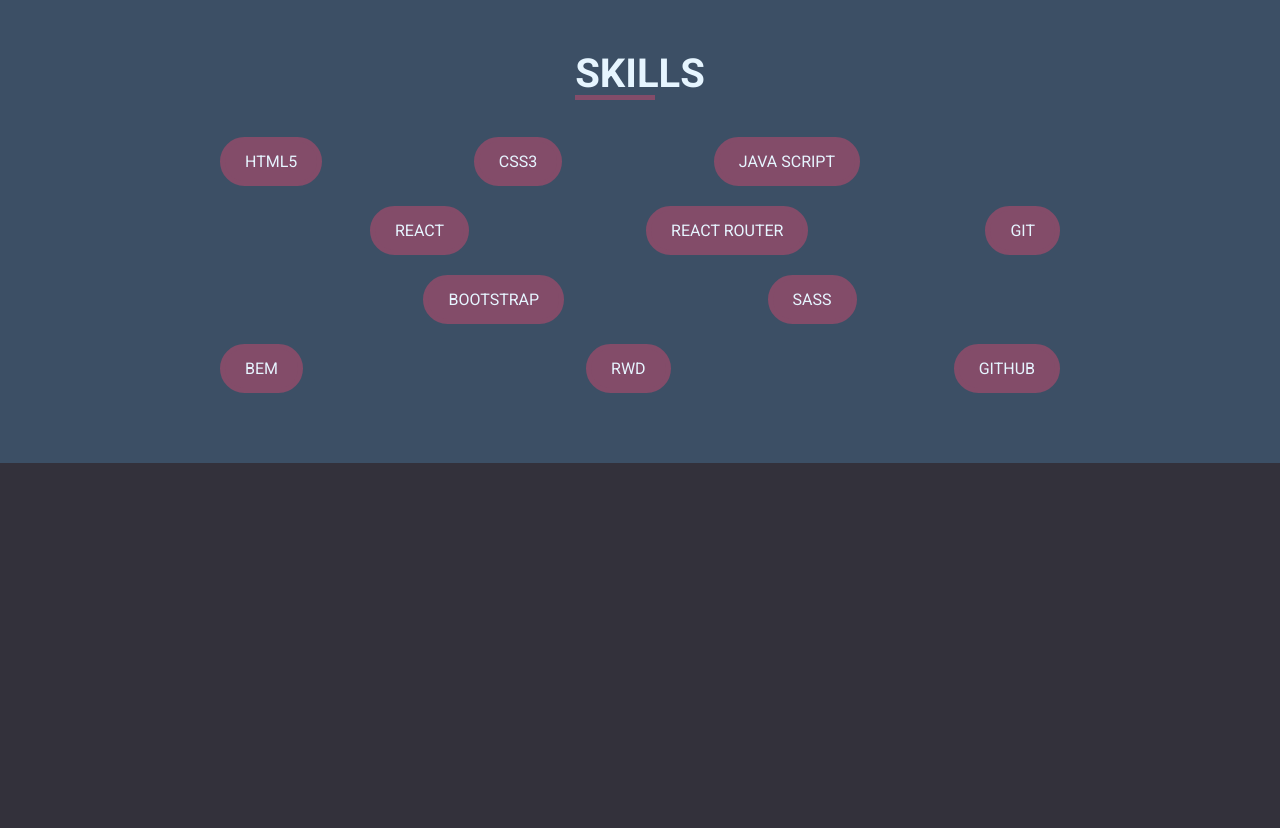
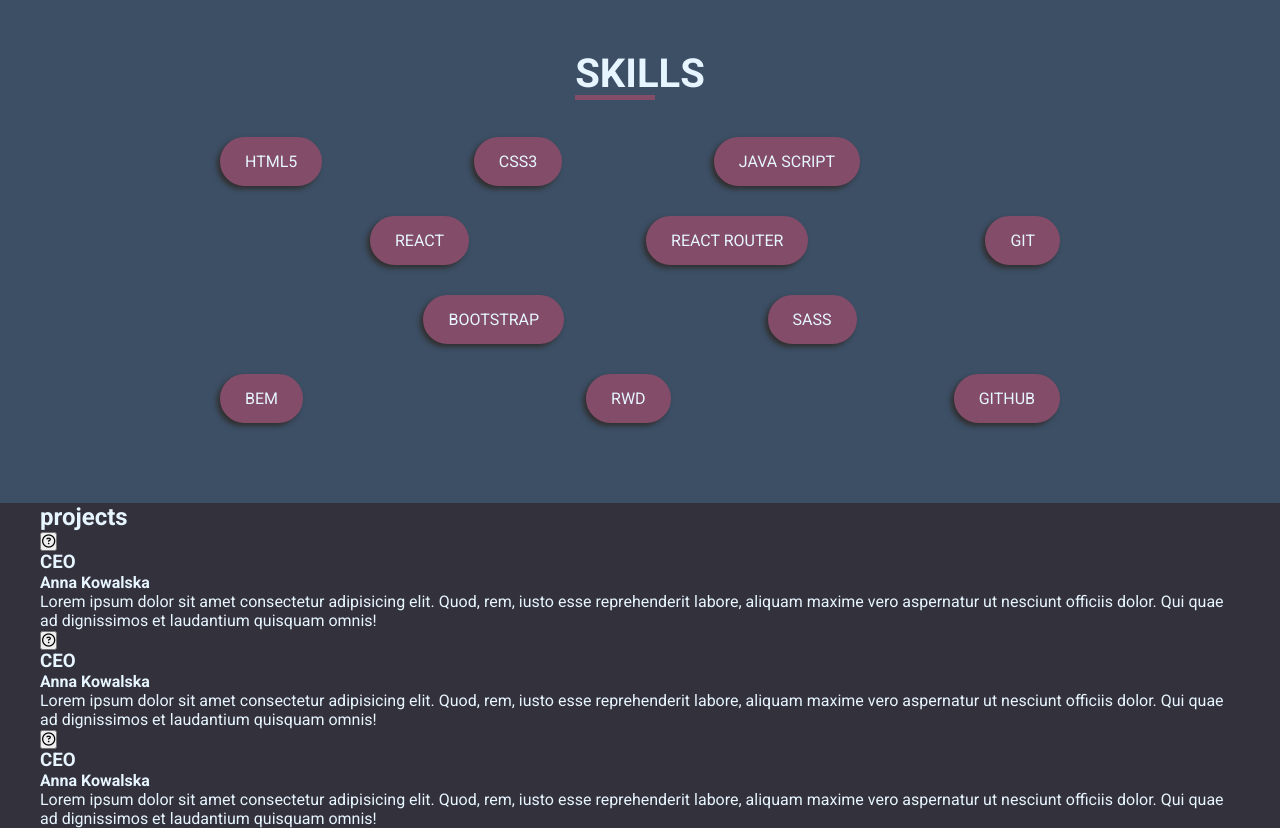
Before and after one commit to Maciej0o/portfolio, a plain HTML site: page index.html in a window 1280 px wide. Shown: the part 800-1628 px from the top of the page. Before the commit the page ends 1263 px from the top, so only its background shows below. Drawn offline with Linux system fonts and the light colour scheme.

Commit message:
Add section projects to html

```diff
--- a/index.html
+++ b/index.html
@@ -7,6 +7,8 @@
     <link rel="preconnect" href="https://fonts.googleapis.com">
     <link rel="preconnect" href="https://fonts.gstatic.com" crossorigin>
     <link href="https://fonts.googleapis.com/css2?family=Roboto:wght@100;400;700;900&display=swap" rel="stylesheet">
+    <script src="https://kit.fontawesome.com/2403d028a5.js" crossorigin="anonymous"></script></head>
+
     <link rel="stylesheet" href="css/style.css">
     <title>Portfolio</title>
 </head>
@@ -66,6 +68,35 @@
                         </div>
                     </div>
                 </div>
+                <div class="container projects">
+                    <h2 class="projects__title">projects</h2>
+                    <div class="projects__crads-wrapper">
+                        <div class="projects__card">
+                            <button class="projects__card-button-info"><i class="far fa-question-circle"></i></button>
+                            <div class="projects__card-wrapper-text">
+                                <h3 class="projects__card-title">CEO</h3>
+                                <h4 class="projects__card-tools">Anna Kowalska</h4>
+                                <p class="projects__card-info">Lorem ipsum dolor sit amet consectetur adipisicing elit. Quod, rem, iusto esse reprehenderit labore, aliquam maxime vero aspernatur ut nesciunt officiis dolor. Qui quae ad dignissimos et laudantium quisquam omnis!</p>
+                              </div>
+                        </div>
+                        <div class="projects__card">
+                            <button class="projects__card-button-info"><i class="far fa-question-circle"></i></button>
+                            <div class="projects__card-wrapper-text">
+                                <h3 class="projects__card-title">CEO</h3>
+                                <h4 class="projects__card-tools">Anna Kowalska</h4>
+                                <p class="projects__card-info">Lorem ipsum dolor sit amet consectetur adipisicing elit. Quod, rem, iusto esse reprehenderit labore, aliquam maxime vero aspernatur ut nesciunt officiis dolor. Qui quae ad dignissimos et laudantium quisquam omnis!</p>
+                              </div>
+                        </div>
+                        <div class="projects__card">
+                            <button class="projects__card-button-info"><i class="far fa-question-circle"></i></button>
+                            <div class="projects__card-wrapper-text">
+                                <h3 class="projects__card-title">CEO</h3>
+                                <h4 class="projects__card-tools">Anna Kowalska</h4>
+                                <p class="projects__card-info">Lorem ipsum dolor sit amet consectetur adipisicing elit. Quod, rem, iusto esse reprehenderit labore, aliquam maxime vero aspernatur ut nesciunt officiis dolor. Qui quae ad dignissimos et laudantium quisquam omnis!</p>
+                              </div>
+                        </div>
+                    </div>
+                </div>
 
 
     </main>
--- a/sass/sections/_skills.scss
+++ b/sass/sections/_skills.scss
@@ -35,7 +35,7 @@
     }
 
     &__line {
-        padding-bottom: 2rem;
+        padding-bottom: 3rem;
         display: flex;
         &--first {
             padding-right: 20rem;
@@ -65,6 +65,8 @@
         background-color: $main-color;
         border-radius: 2.5rem;
         transition: .2s;
+        box-shadow: -3px 3px 5px rgb(49, 47, 47);
+
 
         &:hover {
             transform: scale(1.2);
```
Also changed, not shown: css/style.css, 1 other file.
